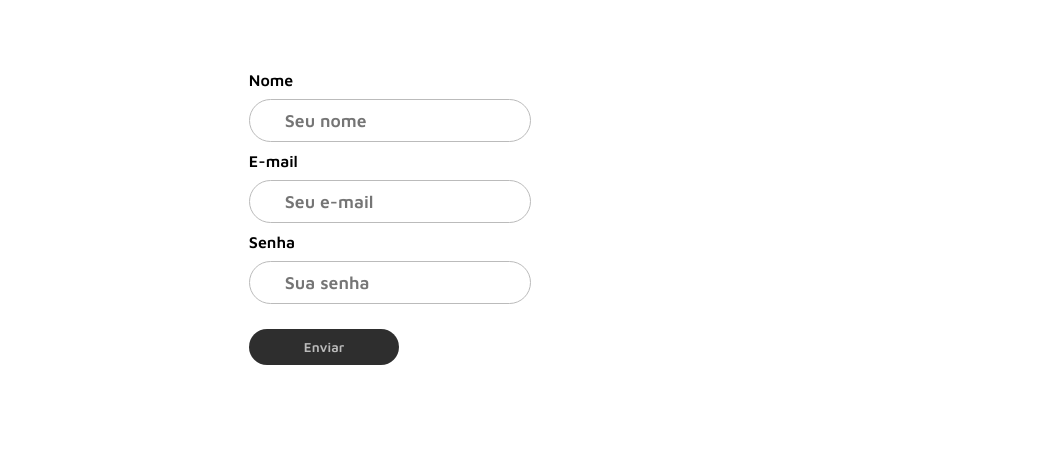
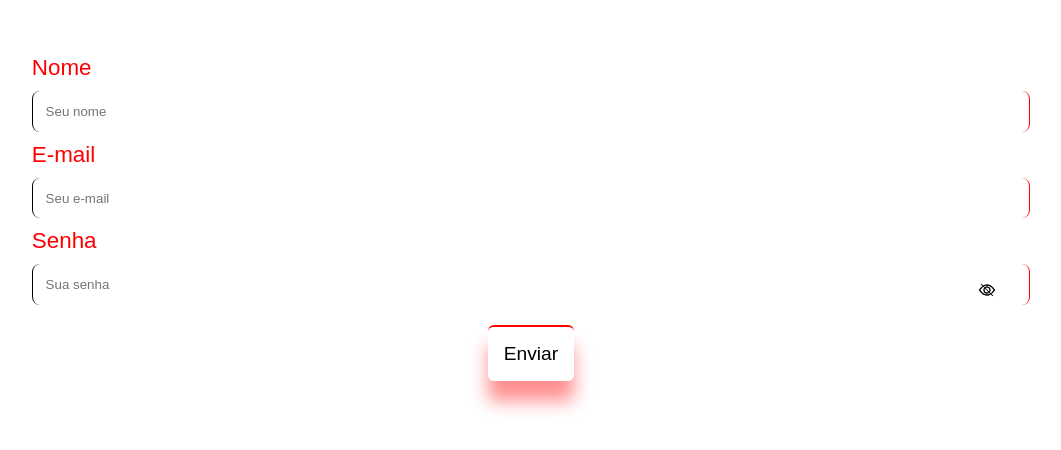
Before and after one commit to Dev-Josee/form-storage, a plain HTML site: page index.html in a window 1280 px wide. Shown: the part 182-632 px from the top of the page, without its empty margins (109-1170 px from the left). Drawn offline with Linux system fonts and the light colour scheme.

Commit message:
ajustes no css do form e tambem adicionando funcionalidades como um toggle para visualizar ou esconder a senha do usuario, alterar o salve de dados do localstorage para um banco de dados usando mongodb

```diff
--- a/assets/reset.css
+++ b/assets/reset.css
@@ -5,15 +5,5 @@
     margin: 0;
     padding: 0;
     box-sizing: border-box;
-    font-family: "Maven Pro", sans-serif;
-    font-optical-sizing: auto;
-    font-weight: 600;
+
 }
-input{
-    outline: none;
-    color: black;
-    font-size: 1.1rem;
-}
-input:focus{
-    border: 1px solid #8b8b8bde;
-}
--- a/assets/style.css
+++ b/assets/style.css
@@ -1,41 +1,62 @@
-main{
-    width: 60%;
+main {
+    width: 100%;
     height: 100vh;
     display: flex;
+    padding: 1rem;
     justify-content: center;
     align-items: center;
-    margin: auto auto;
+    margin: 0 auto;
 }
-#form-register{
+
+#form-register {
     width: 80%;
-    padding: 15px 25px;
-    margin: auto auto;
     display: flex;
     flex-direction: column;
+
     gap: 10px;
+}
 
+label {
+    color: red;
+    font-family: Arial, Helvetica, sans-serif;
+    font-size: 1.4rem;
 }
-input{
-    width: 50%;
+
+input {
+    padding: 0.80rem;
+    color: green;
     border: none;
     outline: none;
+    border-left: black 1px solid;
+    border-right: 1px solid red;
+    border-radius: 8px;
+    transition: all 0.2s ease;
+}
+
+input:focus {
+    border-bottom: 3px solid rgba(255, 0, 0, 0.688);
+}
+
+svg{
+    position: absolute;
+
+    left: 85%;
+    top: 58%;
+    cursor: pointer;
+    font-size: 11rem;
+    transition: all 2s ease-in;
+    user-select: none;
+}
+
+button {
+    padding: 1rem;
+    margin: 0 auto;
+    display: flex;
+    border: none;
+    cursor: pointer;
     background-color: transparent;
-    border-radius: 38px;
-    border: 1px solid #bbbbbb;
-    padding: 10px 35px;
-    color: #000000;
+    border-radius: 6px;
+    border-top: 2px solid red;
+    box-shadow: 0 20px 18px rgba(255, 0, 0, 0.443);
+    font-size: 1.2rem;
 }
-input:focus{
-    outline: none;
-    border: 1px solid #2e2e2e;
-}
-button{
-    padding: 10px 55px;
-    text-align: center;
-    background-color: #2e2e2e;
-    margin-top: 15px;
-    color: #bbbbbb;
-    border: none;
-    border-radius: 38px;
-    cursor: pointer;
-}
--- a/index.html
+++ b/index.html
@@ -18,6 +18,18 @@
             <input id="email_user" name="email_user" type="email" placeholder="Seu e-mail">
             <label>Senha</label>
             <input id="senha_user" name="senha_user" type="current_password" placeholder="Sua senha">
+            <span class="toggle-olho" onclick="alternSenha()">
+                <svg xmlns="http://www.w3.org/2000/svg" width="16" height="16" fill="currentColor" class="bi bi-eye-slash" viewBox="0 0 16 16">
+                    <path d="M13.359 11.238C15.06 9.72 16 8 16 8s-3-5.5-8-5.5a7 7 0 0 0-2.79.588l.77.771A6 6 0 0 1 8 3.5c2.12 0 3.879 1.168 5.168 2.457A13 13 0 0 1 14.828 8q-.086.13-.195.288c-.335.48-.83 1.12-1.465 1.755q-.247.248-.517.486z"/>
+                    <path d="M11.297 9.176a3.5 3.5 0 0 0-4.474-4.474l.823.823a2.5 2.5 0 0 1 2.829 2.829zm-2.943 1.299.822.822a3.5 3.5 0 0 1-4.474-4.474l.823.823a2.5 2.5 0 0 0 2.829 2.829"/>
+                    <path d="M3.35 5.47q-.27.24-.518.487A13 13 0 0 0 1.172 8l.195.288c.335.48.83 1.12 1.465 1.755C4.121 11.332 5.881 12.5 8 12.5c.716 0 1.39-.133 2.02-.36l.77.772A7 7 0 0 1 8 13.5C3 13.5 0 8 0 8s.939-1.721 2.641-3.238l.708.709zm10.296 8.884-12-12 .708-.708 12 12z"/>
+                  </svg>
+                <svg xmlns="http://www.w3.org/2000/svg" width="16" height="16" fill="currentColor" class="bi bi-eye" viewBox="0 0 16 16">
+                    <path d="M16 8s-3-5.5-8-5.5S0 8 0 8s3 5.5 8 5.5S16 8 16 8M1.173 8a13 13 0 0 1 1.66-2.043C4.12 4.668 5.88 3.5 8 3.5s3.879 1.168 5.168 2.457A13 13 0 0 1 14.828 8q-.086.13-.195.288c-.335.48-.83 1.12-1.465 1.755C11.879 11.332 10.119 12.5 8 12.5s-3.879-1.168-5.168-2.457A13 13 0 0 1 1.172 8z"/>
+                    <path d="M8 5.5a2.5 2.5 0 1 0 0 5 2.5 2.5 0 0 0 0-5M4.5 8a3.5 3.5 0 1 1 7 0 3.5 3.5 0 0 1-7 0"/>
+                  </svg>
+
+            </span>
             <div>
                 <button id="enviar" type="submit">Enviar</button>
             </div>
```
